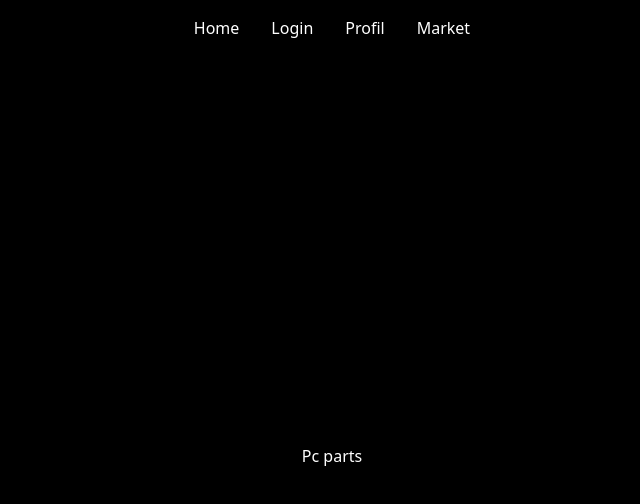
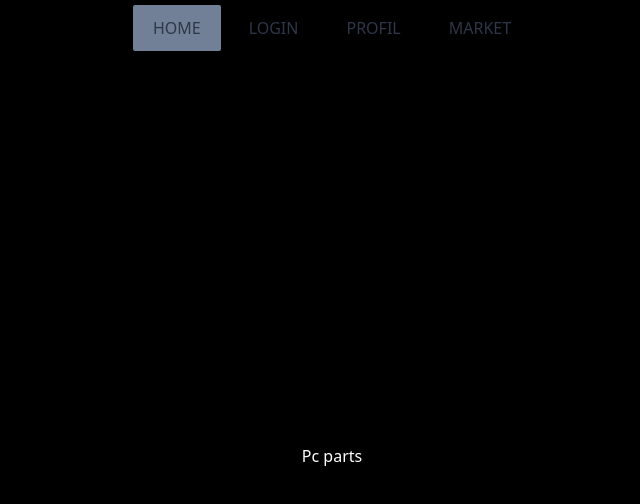
Before and after one commit to bjukic2/PCParts, a Next.js app: page / in a window 1280 px wide. Shown: the top 504 px of the page, without its empty margins (308-948 px from the left). Built offline with nearby package versions, Linux system fonts and the light colour scheme.

Commit message:
Added style to navbar

```diff
--- a/app/layout.tsx
+++ b/app/layout.tsx
@@ -29,6 +29,8 @@ export const metadata: Metadata = {
   description: "Prodaja i kupovina",
 };
 
+const market = "market?_page=1&_limit=10";
+
 const pages: Record<string, `/${string}`> = {
   Home: "/",
   Login: "/login",
--- a/components/Navbar.tsx
+++ b/components/Navbar.tsx
@@ -1,12 +1,18 @@
 "use client";
+import clsx from "clsx";
 import Link from "next/link";
+import { usePathname } from "next/navigation";
 import React, { useState, FC } from "react";
 
 interface NavbarProps{
     pages: Record<string, `/${string}`>;
 }
 
+const baseClass =
+    "uppercase whitespace-nowrap font-roboto-condensed text-base px-5 py-3 rounded-sm text-gray-800 hover:bg-gray-300";
+
 const Navbar: FC<NavbarProps> = ({ pages }) => {
+    const pathName = usePathname();
 
     const[isMenuOpen, setIsMenuOpen] = useState(false);
 
@@ -16,10 +22,18 @@ const Navbar: FC<NavbarProps> = ({ pages }) => {
 
     return(
         <nav className="flex items-center justify-center p-4">
-            <ul className="flex gap-8">
+            <ul className="flex gap-2">
                 {Object.entries(pages).map(([name, path]) => (
                     <li key = {name}>
-                        <Link href={path}>{name}</Link>
+                        <Link href={path}>
+                            <span className={clsx(baseClass, {
+                                "bg-gray-600 text-gray-100 pointer-events-none":
+                                path.split('?')[0] === pathName.split('?')[0],
+                            })}
+                            >
+                                {name}
+                            </span>
+                        </Link>
                     </li>
                 ))}
             </ul>
--- a/tailwind.config.ts
+++ b/tailwind.config.ts
@@ -7,7 +7,25 @@ const config: Config = {
     "./components/**/*.{js,ts,jsx,tsx,mdx}",
   ],
   theme: {
-    extend: {},
+    extend: {
+      roboto: ["var(--font-roboto)"],
+      "roboto-condensed": ["var(--font-roboto-condensed)"],
+      inter: ["var(--font-inter)"],
+      playfair: ["var(--font-playfair)"],
+    },
+    colors: {
+      "gray": {
+        100: "#f7fafc",
+        200: "#edf2f7",
+        300: "#e2e8f0",
+        400: "#cbd5e0",
+        500: "#a0aec0",
+        600: "#718096",
+        700: "#4a5568",
+        800: "#2d3748",
+        900: "#1a202c",
+      },
+    },
   },
   plugins: [],
 };
```
